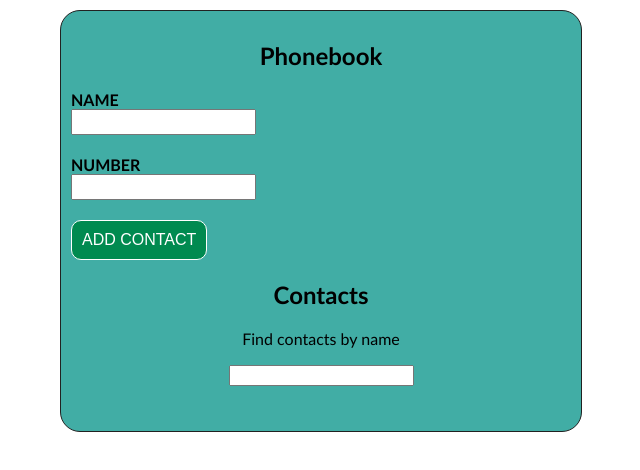
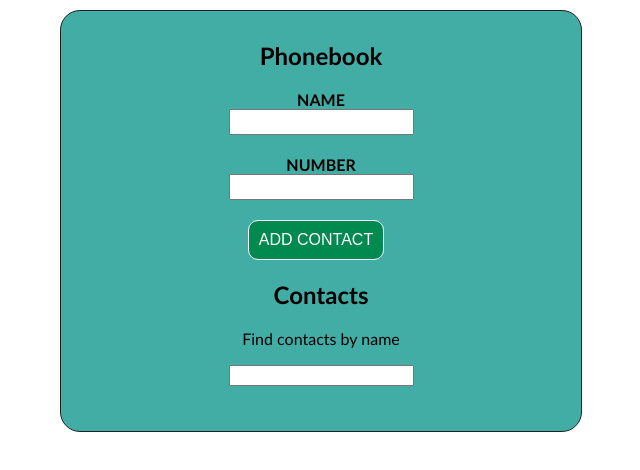
Before and after one commit to Ptz81/goit-react-hw-02-phonebook, a React (Create React App) app: page / in a window 1280 px wide. Shown: the top 470 px of the page, without its empty margins (319-959 px from the left). Built offline with nearby package versions, Linux system fonts and the light colour scheme.

Commit message:
added some styles

```diff
--- a/src/components/Phonebook.module.css
+++ b/src/components/Phonebook.module.css
@@ -44,19 +44,29 @@ text-transform: uppercase;
   transition: scale, font-weight, background-color, cubic-bezier(0.075, 0.82, 0.165, 1), 300ms;
 
 }
+.section{
+  margin-left: auto;
+  margin-right: auto;
+}
 
 
 .form{
   display: flex;
   flex-direction: column;
   justify-content: center;
-  align-items: flex-start;
+  align-items: center;
 
 }
 
 .contact_list{
   display: flex;
+  flex-direction: column;
+  color: #fff;
+
 }
+
+
+
 
 .contact_item{
   list-style: none;
```
